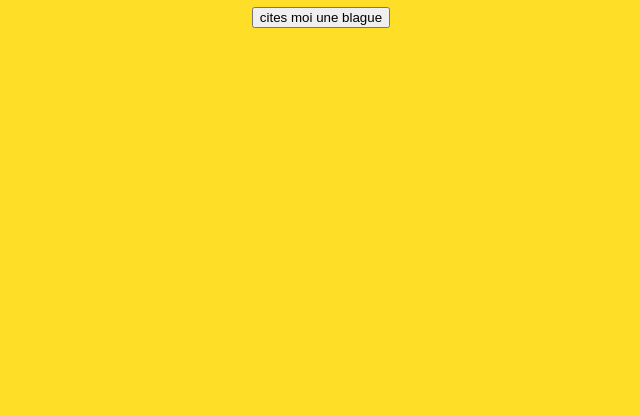
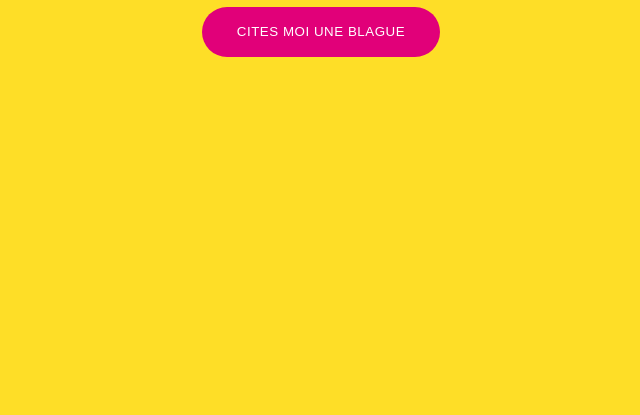
Before and after one commit to createur-design/blaguesStJo, a plain HTML site: page index.html in a window 1280 px wide. Shown: the part 385-800 px from the top of the page, without its empty margins (319-959 px from the left). Drawn offline with Linux system fonts and the light colour scheme.

Commit message:
add styles

```diff
--- a/assets/css/app.css
+++ b/assets/css/app.css
@@ -1,7 +1,25 @@
 body {
   background-color: #fede27;
+  color: #411c0a;
 }
 
 .txtCenter {
   text-align: center;
 }
+
+#btn {
+  background-color: #e10079;
+  border: none;
+  color: white;
+  height: 50px;
+  line-height: 50px;
+  border-radius: 50px;
+  padding: 0 35px;
+  text-transform: uppercase;
+  letter-spacing: 0.04em;
+  cursor: pointer;
+  transition: ease-out 0.3s;
+}
+#btn:hover {
+  padding: 0 45px;
+}
```
